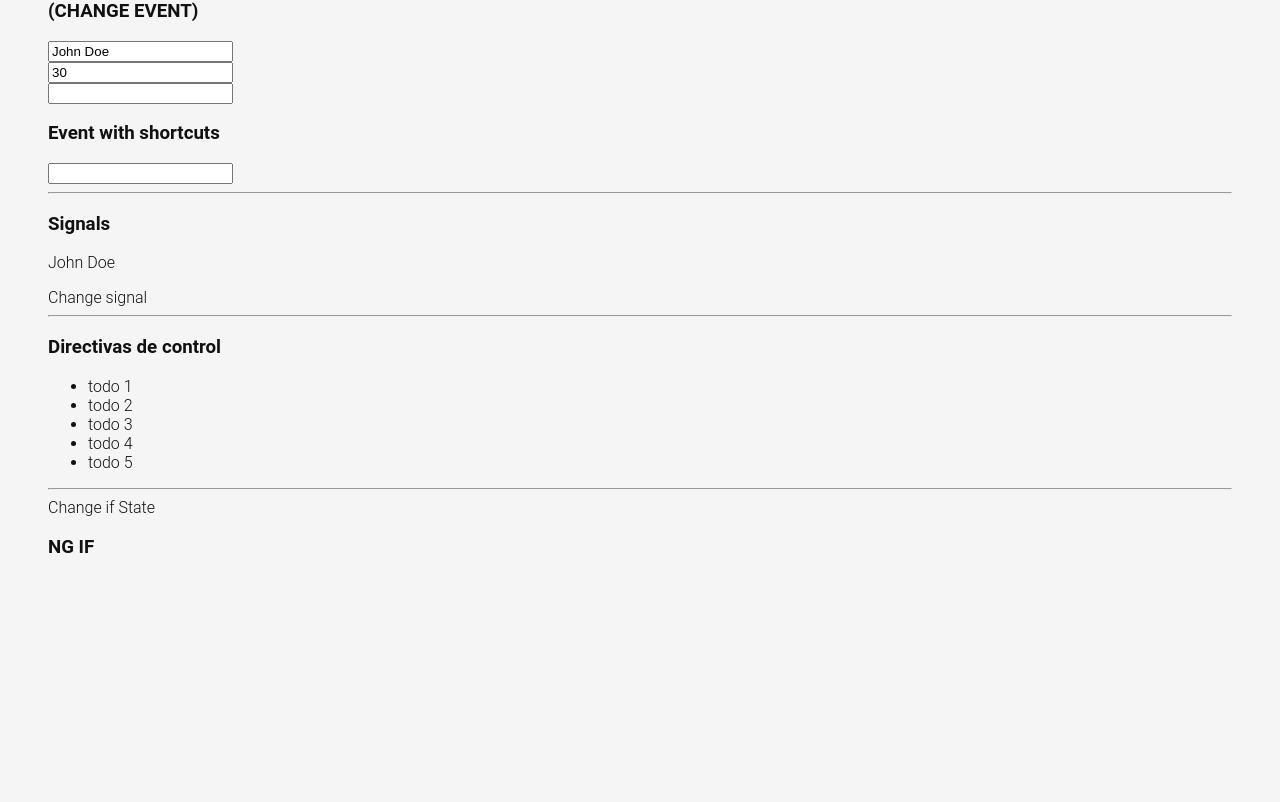
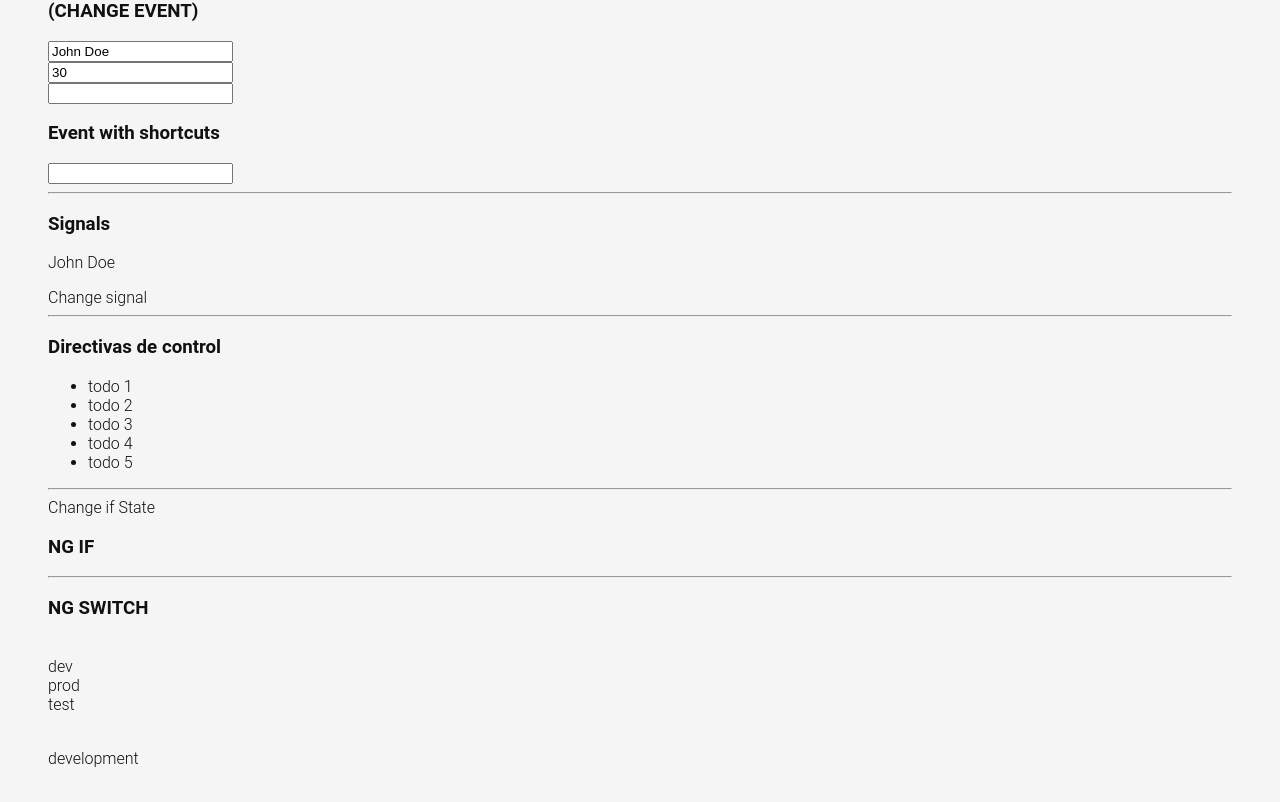
Before and after one commit to JosephMSS/todo-app, an Angular app: page /labs in a window 1280 px wide. Shown: the part 630-1432 px from the top of the page. Before the commit the page ends 1254 px from the top, so only its background shows below. Built offline with nearby package versions, Linux system fonts and the light colour scheme.

Commit message:
Add NG SWITCH functionality

```diff
--- a/src/app/pages/labs/labs.component.html
+++ b/src/app/pages/labs/labs.component.html
@@ -43,4 +43,19 @@
     <h3>NG IF</h3>
   </ng-container>
   <ng-template #elseTemplate> <h3>NG-else</h3> </ng-template>
+  <hr />
+  <h3>NG SWITCH</h3>
+  <br />
+    <ng-container *ngFor="let config of config()">
+      <button (click)="changeSelectedConfig(config)">{{ config }}</button><br/>
+    </ng-container>
+  <br />
+  <section>
+    <ng-container [ngSwitch]="selectedConfig()">
+      <p *ngSwitchCase="config()[0]">development</p>
+      <p *ngSwitchCase="config()[1]">production</p>
+      <p *ngSwitchCase="config()[2]">test</p>
+      <p *ngSwitchDefault>default</p>
+    </ng-container>
+  </section>
 </section>
--- a/src/app/pages/labs/labs.component.ts
+++ b/src/app/pages/labs/labs.component.ts
@@ -1,4 +1,4 @@
-import { NgFor, NgIf } from '@angular/common';
+import { CommonModule, NgFor, NgIf } from '@angular/common';
 import { ChangeDetectionStrategy, Component, signal } from '@angular/core';
 interface Person {
   name: string;
@@ -11,7 +11,7 @@ interface Person {
 
   selector: 'app-labs',
   standalone: true,
-  imports: [NgFor, NgIf],
+  imports: [NgFor, NgIf, CommonModule],
   templateUrl: './labs.component.html',
   styleUrl: './labs.component.css',
 })
@@ -26,6 +26,8 @@ export class LabsComponent {
     imageUrl: 'https://picsum.photos/200',
     imageAlt: 'John Doe image',
   };
+  config = signal(['dev', 'prod', 'test']);
+  selectedConfig = signal(this.config()[0]);
   ifState = signal(true);
   // los parámetros de los eventos y su detección de
   // cambios dependen del tipo de evento que se define
@@ -41,12 +43,14 @@ export class LabsComponent {
   handleDbClick() {
     console.log('double click');
   }
-  changeHandler(event: Event) {
-  }
+  changeHandler(event: Event) {}
   changeNameHandler() {
     this.name.set('Jane Doe');
   }
   changeIfState() {
     this.ifState.update((state) => !state);
   }
+  changeSelectedConfig(selectedConfig: string) {
+    this.selectedConfig.update((_state) => selectedConfig);
+  }
 }
```
